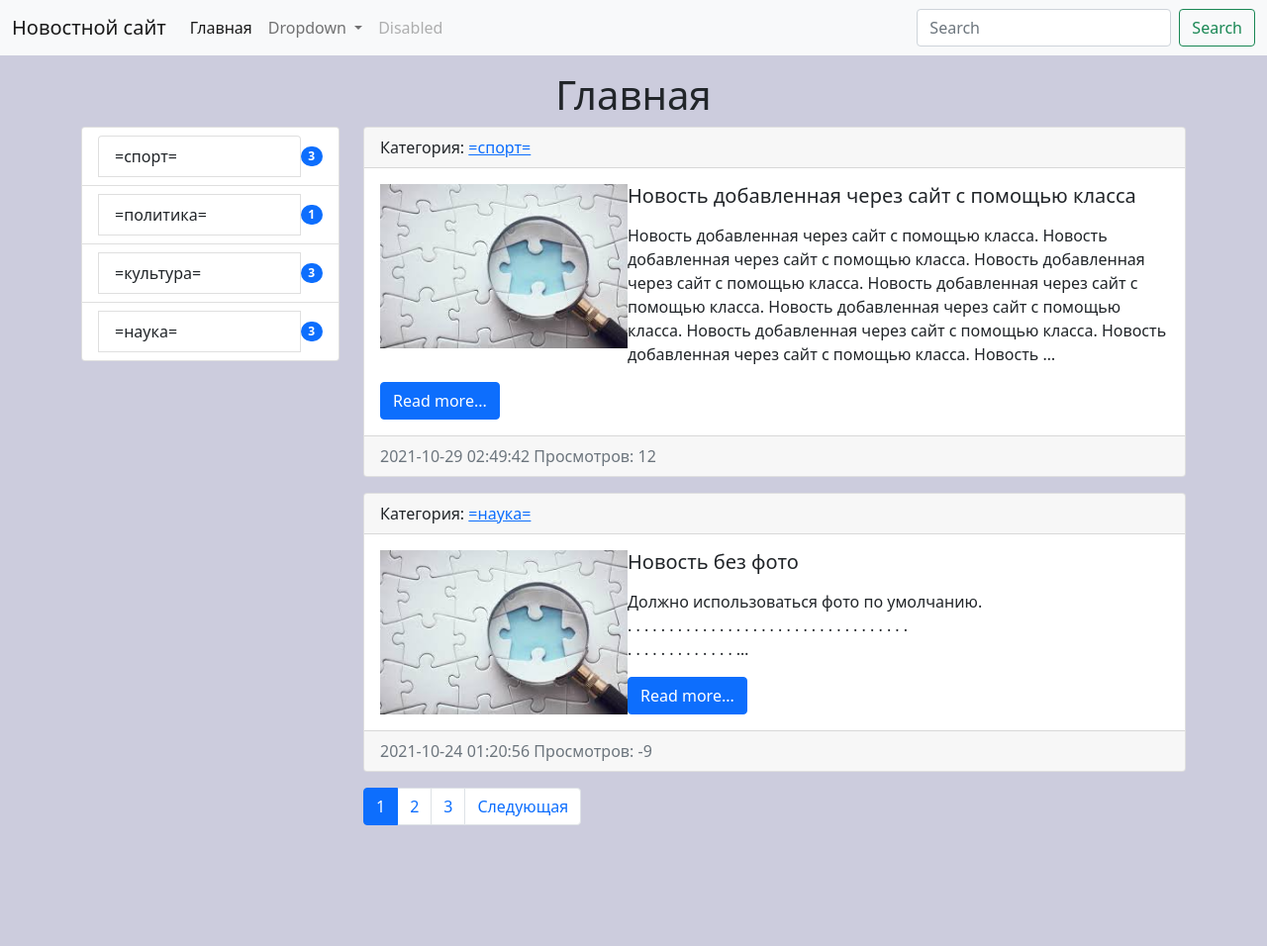
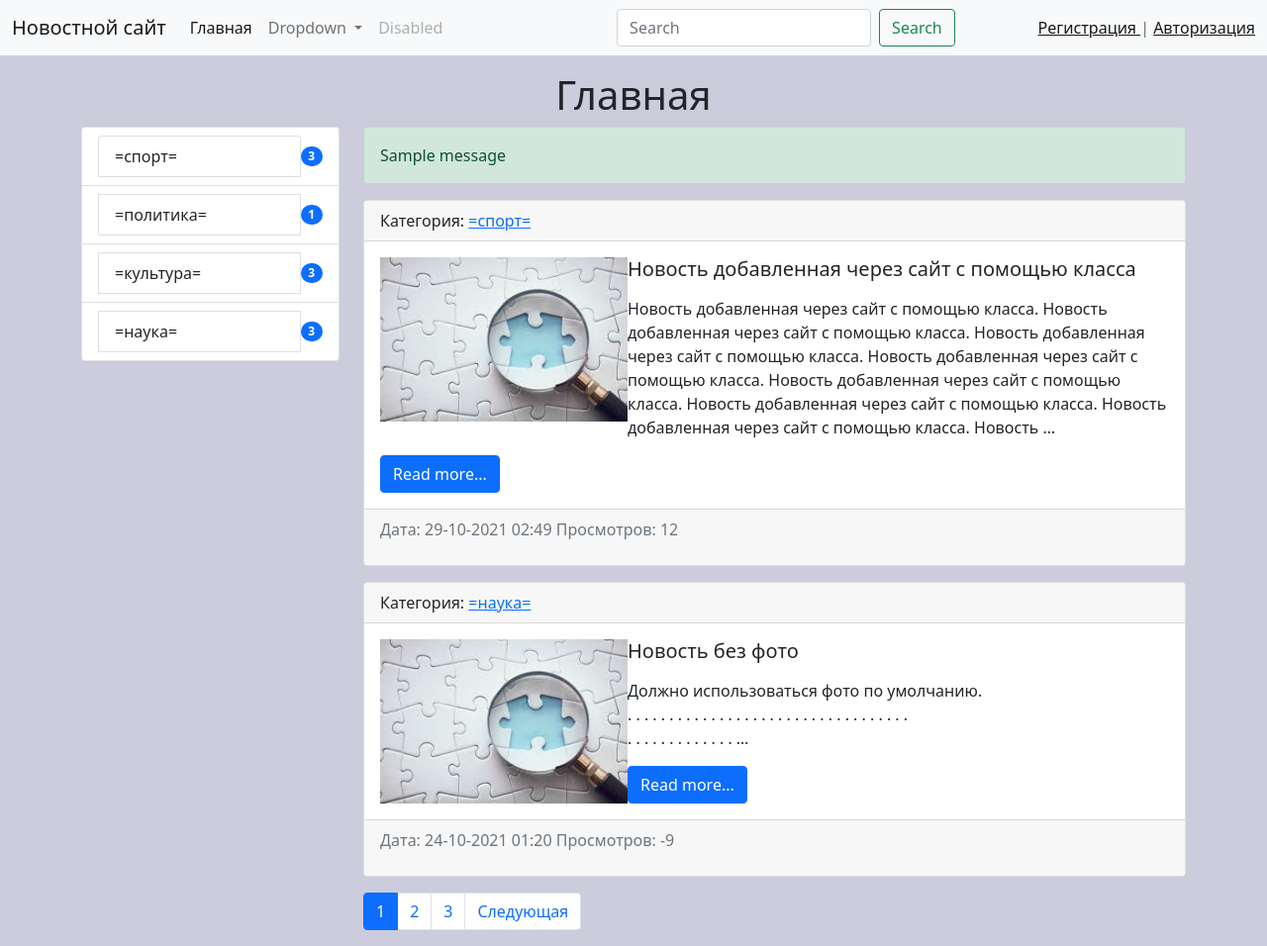
Before and after one commit to Axl-M/django_training_website_, a Django app: page / in a window 1280 px wide. Shown: the whole page at 99% size. Before the commit the page ends 834 px from the top, so only its background shows below. Run offline with Django 3.2, Linux system fonts and the light colour scheme; data comes from the database, SQL or seed files in the repository; both versions use the stored data as it was after the commit; one stand-in notice (Sample message) is shown; some libraries are stand-ins or nearby versions.

Commit message:
add registration user form

```diff
--- a/mysite/news/admin.py
+++ b/mysite/news/admin.py
@@ -20,7 +20,7 @@ class NewsAdmin(admin.ModelAdmin):
         else:
             return "Нет Фото"
 
-    get_photo.short_description = "Миниатюра"
+    get_photo.short_description = "Предв.просмотр"
 
 class CategoryAdmin(admin.ModelAdmin):
     list_display = ('id', 'title')
--- a/mysite/news/models.py
+++ b/mysite/news/models.py
@@ -5,12 +5,12 @@ from django.urls import reverse
 class News(models.Model):
     title = models.CharField('Заголовок', max_length=150)
     content = models.TextField('контент', blank=True)
-    created_at = models.DateTimeField('Создана', auto_now_add=True)
-    updated_at = models.DateTimeField('отредактирована', auto_now=True)
+    created_at = models.DateTimeField('Дата создания', auto_now_add=True)
+    updated_at = models.DateTimeField('Дата изменения', auto_now=True)
     photo = models.ImageField('фото', upload_to='photos/%Y/%m/%d', blank=True)
-    is_published = models.BooleanField('опубликована', default=True)
+    is_published = models.BooleanField('опубликовать', default=True)
     category = models.ForeignKey('Category', on_delete=models.PROTECT, null=True, verbose_name='Категория')
-    views = models.IntegerField(default=0)
+    views = models.IntegerField(default=0, verbose_name='Просмотры')
 
    # само строит ссылку
     def get_absolute_url(self):
--- a/mysite/news/templates/news/home_news_list.html
+++ b/mysite/news/templates/news/home_news_list.html
@@ -32,7 +32,7 @@
 
     </div>
     <div class="card-footer text-muted">
-        {{ item.created_at|date:"Y-m-d H:i:s" }}         <span >  Просмотров: {{ item.views}}  </span>
+        <p>Дата: {{ item.created_at|date:"d-m-Y H:i" }}      <span >  Просмотров: {{ item.views}}  </span></p>
     </div>
 </div>
 {% endfor %}
--- a/mysite/news/templates/news/news_detail.html
+++ b/mysite/news/templates/news/news_detail.html
@@ -28,7 +28,7 @@
           </div>
       </div>
       <div class="card-footer text-muted">
-          {{ news_item.created_at|date:"d-m-Y H:i" }}
+          <p>Дата: {{ news_item.created_at|date:"d-m-Y H:i" }}</p>
       </div>
     </div>
 {% endblock %}
--- a/mysite/news/templates/news/view_news.html
+++ b/mysite/news/templates/news/view_news.html
@@ -28,7 +28,7 @@
           </div>
       </div>
       <div class="card-footer text-muted">
-          {{ news_item.created_at|date:"d-m-Y H:i" }}
+          <p>Дата: {{ news_item.created_at|date:"d-m-Y H:i" }}</p>
       </div>
     </div>
 {% endblock %}
--- a/mysite/news/urls.py
+++ b/mysite/news/urls.py
@@ -3,6 +3,8 @@ from django.urls import path
 from .views import *
 
 urlpatterns = [
+    path('login/', login, name='login'),
+    path('register/', register, name='register'),
     # path("", index, name='home'),
     path("", HomeNews.as_view(), name='home'),
     # path('category/<int:category_id>/', get_category, name='category'),
--- a/mysite/news/views.py
+++ b/mysite/news/views.py
@@ -2,8 +2,27 @@ from django.shortcuts import render, get_object_or_404, redirect
 from django.views.generic import ListView, DetailView, CreateView
 # from django.http import HttpResponse
 from .models import News, Category
-from .forms import NewsForm
 from django.contrib.auth.mixins import LoginRequiredMixin
+
+from .forms import NewsForm, UserRegisterForm
+from django.contrib import messages
+
+def login(request):
+    form = UserRegisterForm()
+    return render(request, 'news/login.html', {'form': form})
+
+def register(request):
+    if request.method == 'POST':
+        form = UserRegisterForm(request.POST)
+        if form.is_valid():
+            form.save()
+            messages.success(request, 'Вы успешно зарегестрированы')
+            return redirect('login')
+        else:
+            messages.error(request, 'Ошибка регистрации')
+    else:
+        form = UserRegisterForm()
+    return render(request, 'news/register.html', {'form': form})
 
 # def index(request):
 #     # print(dir(request))
--- a/mysite/templates/base.html
+++ b/mysite/templates/base.html
@@ -24,6 +24,22 @@
             </div>
             <!-- раздел новостей-->
             <div class="col-md-9">
+
+                {% if messages %}
+                {% for message in messages %}
+                    {% if message.tags == 'error' %}
+                        <div class="alert alert-danger" role="alert">
+                            {{ message }}
+                        </div>
+                    {% else %}
+                        <div class="alert alert-{{ message.tags}}" role="alert">
+                            {{ message }}
+                        </div>
+                    {% endif %}
+
+                {% endfor %}
+                {% endif %}
+
                 {% block content %} CONTENT {% endblock%}
 
                 {% if page_obj.has_other_pages %}
--- a/mysite/templates/inc/_nav.html
+++ b/mysite/templates/inc/_nav.html
@@ -31,10 +31,15 @@
               <a class="nav-link disabled" href="#" tabindex="-1" aria-disabled="true">Disabled</a>
             </li>
           </ul>
-          <form class="d-flex">
+          <form class="d-flex mx-auto">
             <input class="form-control me-2" type="search" placeholder="Search" aria-label="Search">
             <button class="btn btn-outline-success" type="submit">Search</button>
           </form>
+
+            <span class="navbar-text ">
+                <a href="{% url 'register' %}"> Регистрация </a> | <a href="{% url 'login' %}"> Авторизация </a>
+            </span>
+
         </div>
       </div>
     </nav>
```
Also changed, not shown: mysite/news/forms.py (+13 -0 lines), mysite/news/templates/news/login.html (added, +15 -0 lines), mysite/news/templates/news/register.html (added, +20 -0 lines), mysite/db.sqlite3.
